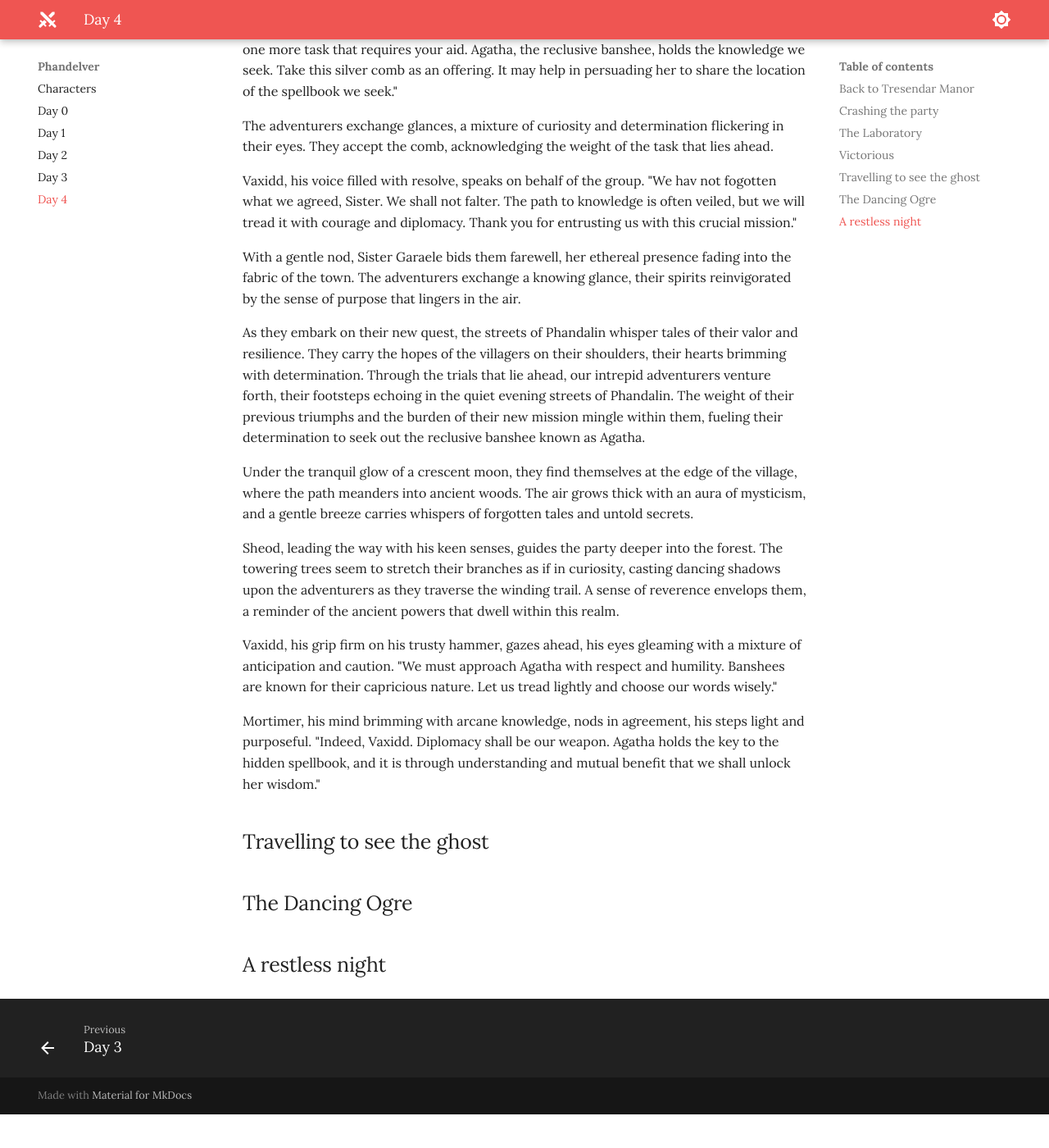
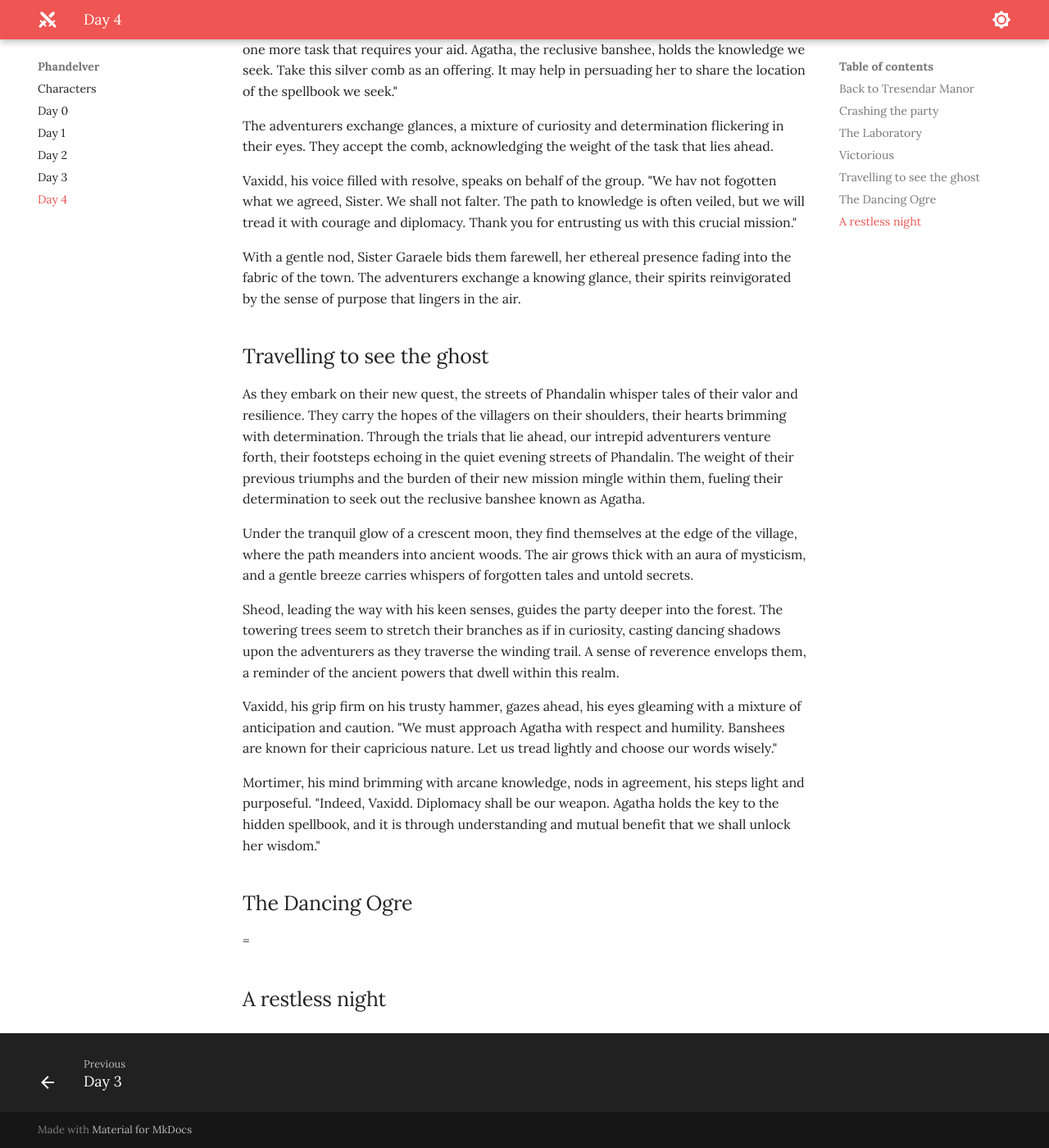
Before and after one commit to jonasmcferreira/adventures, an MkDocs documentation site: the page built from docs/phandelver/04.md, in a window 1280 px wide and 1400 px high, scrolled down 11791 px. Shown: the whole window at 82% size. Built offline with MkDocs 1.6.1 and Material for MkDocs 9.7.7, drawn with Linux system fonts in a browser that asks for light colours; before the commit the page ends 13150 px from its top, so only the background shows below that; some of the changed lines change nothing that is shown.

Commit message:
Update 04.md

```diff
--- a/docs/phandelver/04.md
+++ b/docs/phandelver/04.md
@@ -189,6 +189,8 @@ Vaxidd, his voice filled with resolve, speaks on behalf of the group. "We hav no
 
 With a gentle nod, Sister Garaele bids them farewell, her ethereal presence fading into the fabric of the town. The adventurers exchange a knowing glance, their spirits reinvigorated by the sense of purpose that lingers in the air.
 
+## Travelling to see the ghost
+
 As they embark on their new quest, the streets of Phandalin whisper tales of their valor and resilience. They carry the hopes of the villagers on their shoulders, their hearts brimming with determination. Through the trials that lie ahead, our intrepid adventurers venture forth, their footsteps echoing in the quiet evening streets of Phandalin. The weight of their previous triumphs and the burden of their new mission mingle within them, fueling their determination to seek out the reclusive banshee known as Agatha.
 
 Under the tranquil glow of a crescent moon, they find themselves at the edge of the village, where the path meanders into ancient woods. The air grows thick with an aura of mysticism, and a gentle breeze carries whispers of forgotten tales and untold secrets.
@@ -199,10 +201,8 @@ Vaxidd, his grip firm on his trusty hammer, gazes ahead, his eyes gleaming with
 
 Mortimer, his mind brimming with arcane knowledge, nods in agreement, his steps light and purposeful. "Indeed, Vaxidd. Diplomacy shall be our weapon. Agatha holds the key to the hidden spellbook, and it is through understanding and mutual benefit that we shall unlock her wisdom."
 
-
-
-## Travelling to see the ghost
-
 ## The Dancing Ogre
 
+=
+
 ## A restless night
```
